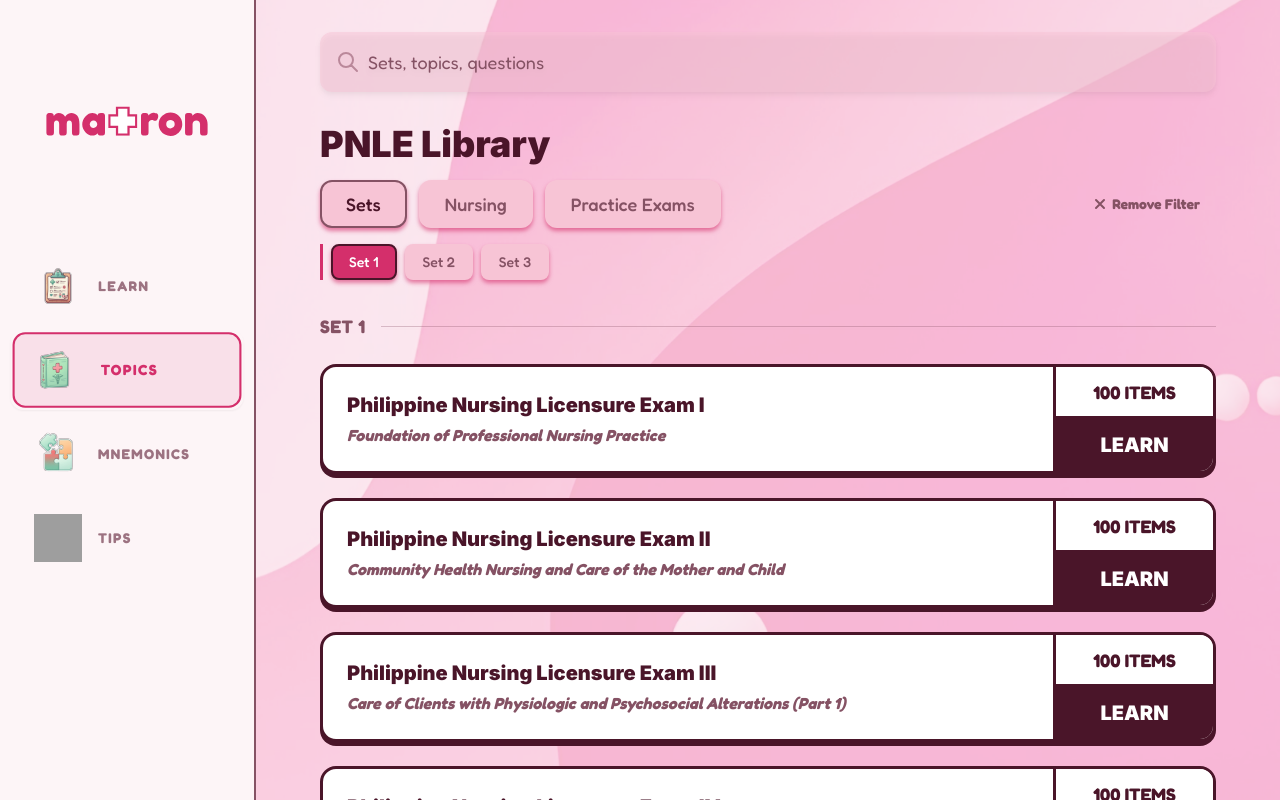
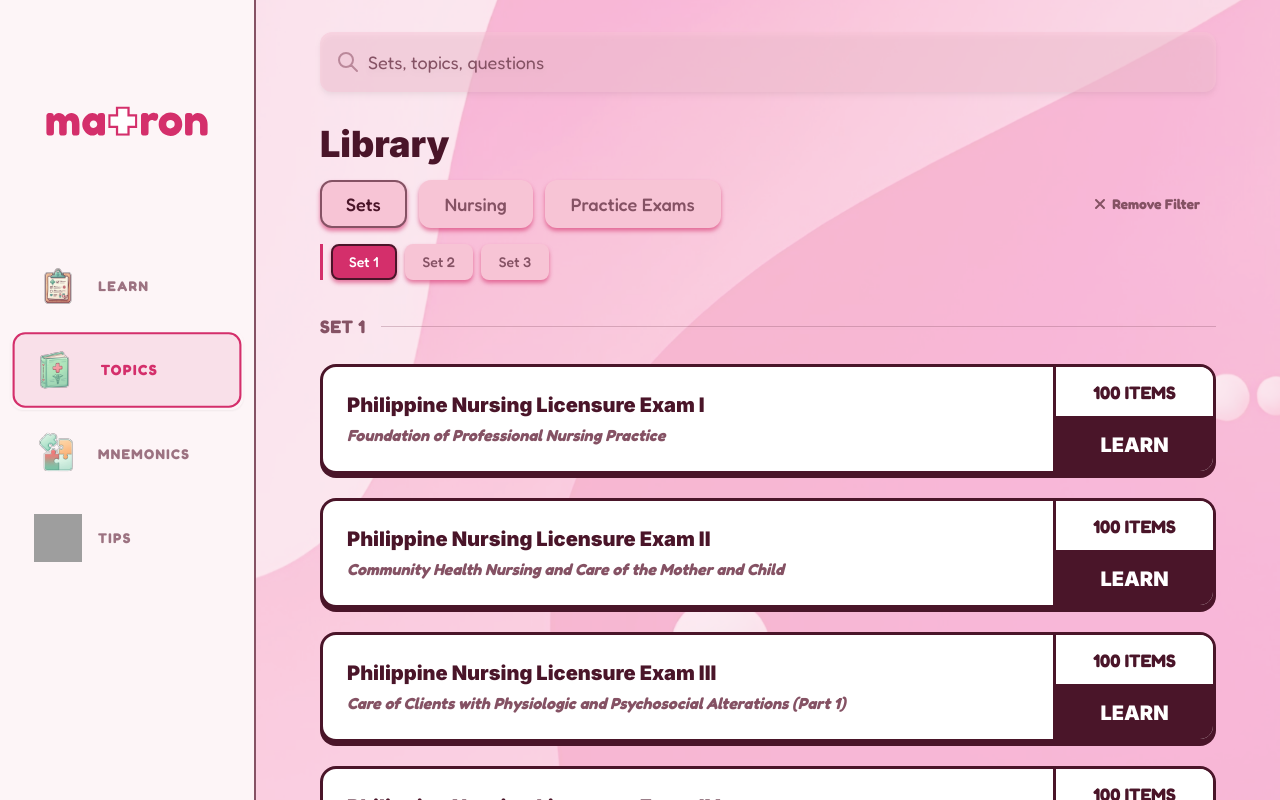
Before and after one commit to francisshere/matron-cards, a React (Vite) app in the folder frontend/: page / in a window 1280 px wide. Both pictures are taken after a click on the link "TOPICS". Shown: the top 800 px of the page. Built offline with nearby package versions, Linux system fonts and the light colour scheme; grey boxes are pictures that could not be loaded.

Commit message:
NEW NAMING

```diff
--- a/frontend/src/Topics.jsx
+++ b/frontend/src/Topics.jsx
@@ -227,7 +227,7 @@ export default function Topics({ onViewChange, onStartQuiz }) {
           {/* Filter Section */}
           {!searchQuery.trim() && (
             <div className="mb-8">
-              <h2 className="font-heading font-black text-3xl sm:text-4xl text-[#4A1529] mb-4">PNLE Library</h2>
+              <h2 className="font-heading font-black text-3xl sm:text-4xl text-[#4A1529] mb-4">Library</h2>
 
               <div className="flex flex-col gap-4">
                 <div className="flex flex-wrap gap-3 items-center w-full">
```
